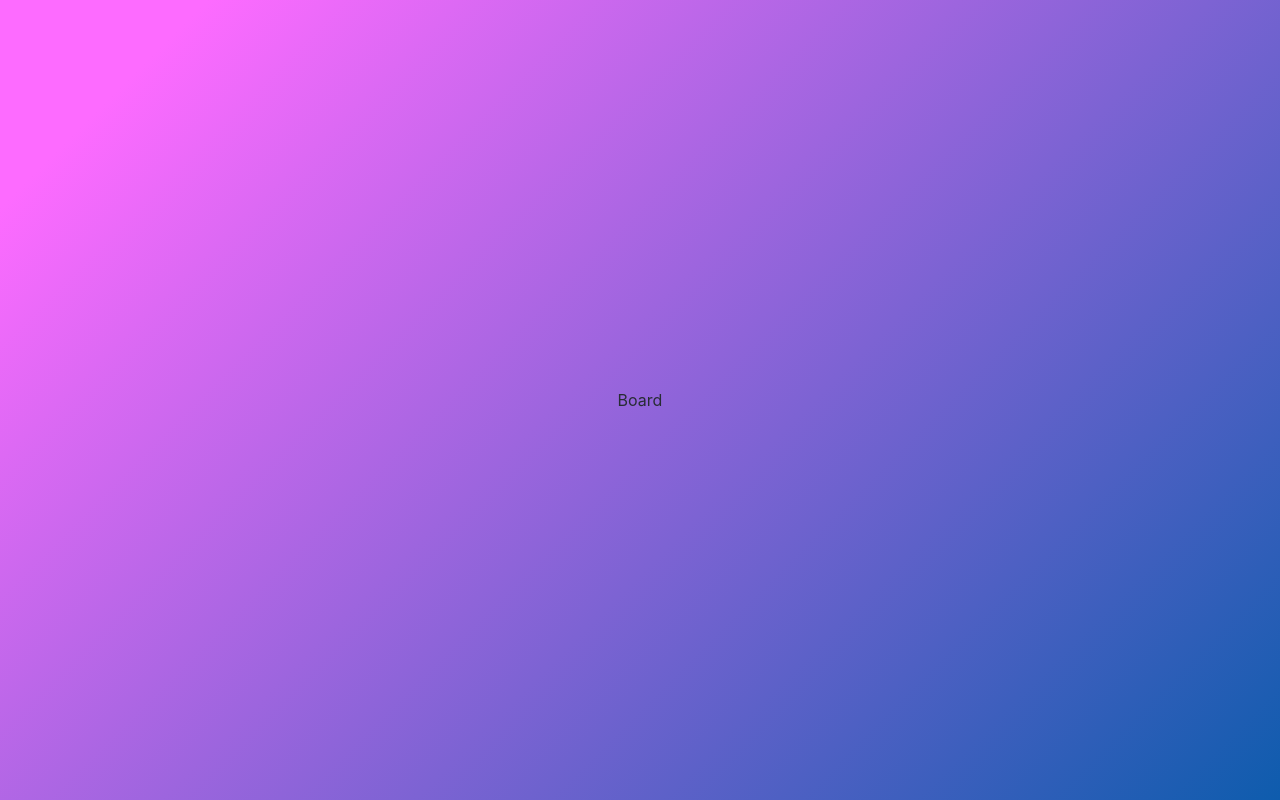
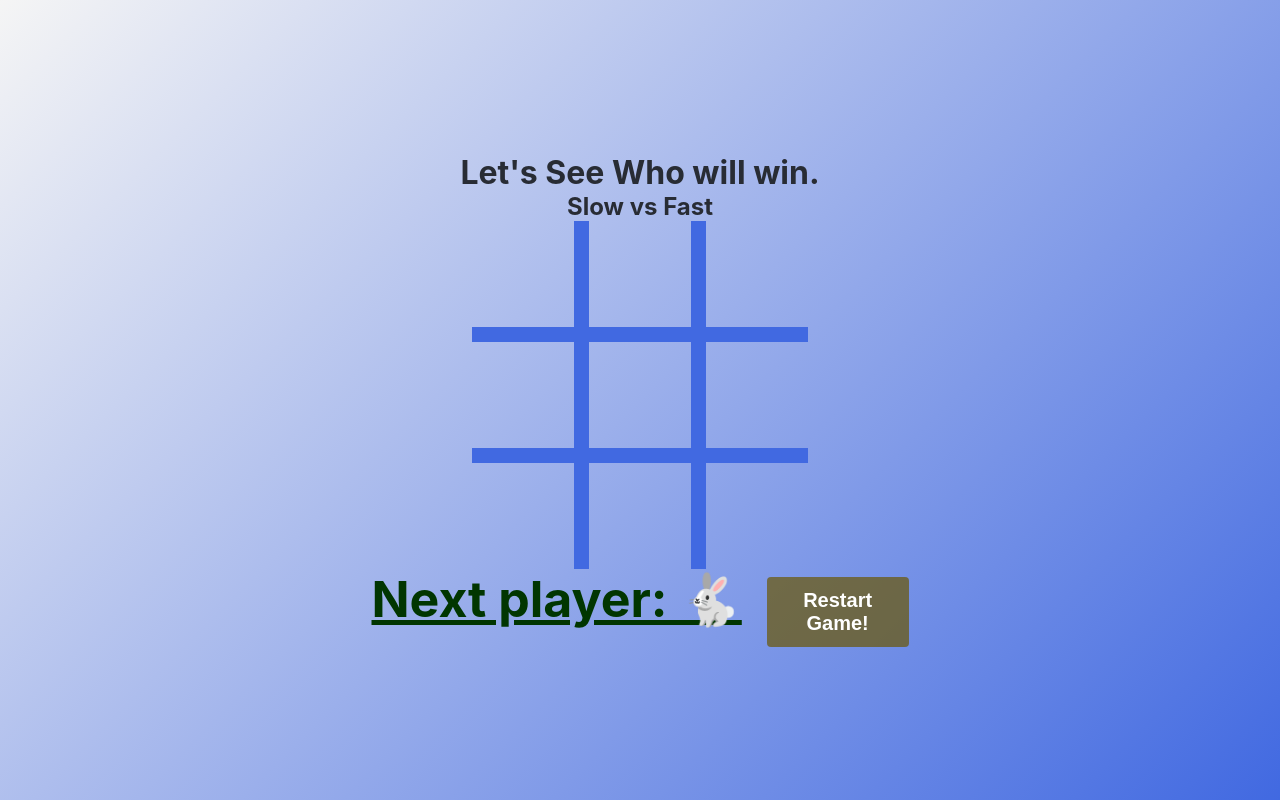
Before and after one commit to nmewada01/tic-tack-toe-rabbit-turtle-race, a React (Create React App) app: page / in a window 1280 px wide. Built offline with nearby package versions, Linux system fonts and the light colour scheme.

Commit message:
add board component and modify css for Good UI

```diff
--- a/src/App.css
+++ b/src/App.css
@@ -1,28 +1,22 @@
+* {
+  margin: 0;
+  padding: 0;
+}
 .App {
   text-align: center;
   align-items: center;
   justify-content: center;
   display: flex;
   flex-direction: column;
-  background-image: linear-gradient(135deg, #fd6bff 10%, #0e5cad 100%);
+  background-image: linear-gradient(135deg, whitesmoke, royalblue);
   color: #282c34;
   min-height: 100vh;
 }
 
-.heading {
-  font-size: 50px;
-}
-
-.squarestyle {
-  min-width: 60px;
-  min-height: 60px;
-  font-size: 50px;
+.boardStyle {
   text-align: center;
-  color: blue;
-  /* color: #0e5cad; */
-  /* color: #282c34; */
   font-weight: bolder;
-  padding: 30px;
+  padding: 1rem;
 }
 
 .jc-center {
@@ -35,16 +29,16 @@
 }
 
 .b-bottom-right {
-  border-right: 15px solid #530ead;
-  border-bottom: 15px solid #530ead;
+  border-right: 15px solid royalblue;
+  border-bottom: 15px solid royalblue;
 }
 
 .b-bottom {
-  border-bottom: 15px solid #530ead;
+  border-bottom: 15px solid royalblue;
 }
 
 .b-right {
-  border-right: 15px solid #530ead;
+  border-right: 15px solid royalblue;
 }
 
 button {
--- a/src/App.js
+++ b/src/App.js
@@ -4,6 +4,8 @@ import Board from './Components/Board';
 function App() {
   return (
     <div className="App">
+      <h1>Let's See Who will win.</h1>
+      <h2>Slow vs Fast</h2>
       <Board />
     </div>
   );
--- a/src/Components/Board.jsx
+++ b/src/Components/Board.jsx
@@ -1,9 +1,108 @@
-import React from 'react'
+import React, { useState } from "react";
+import Square from "./Square";
 
 const Board = () => {
+  const [board, setBoard] = React.useState(Array(9).fill(null));
+  const [check, setCheck] = useState(true);
+
+  const handleClick = (index) => {
+    if (calculateWinner(board) || board[index]) return;
+    board[index] = check ? "🐇" : "🐢";
+    setBoard(board);
+    setCheck(!check);
+  };
+
+  const winner = calculateWinner(board);
+  let status;
+  if (winner) status = `Winner: ${winner}`;
+  else status = `Next player: ${check ? "🐇" : "🐢"}`;
+
+  const handleRestart = () => {
+    setCheck(true);
+    setBoard(Array(9).fill(null));
+  };
+
+  function calculateWinner(board) {
+    const pattern = [
+      [0, 1, 2],
+      [3, 4, 5],
+      [6, 7, 8],
+      [0, 3, 6],
+      [1, 4, 7],
+      [2, 5, 8],
+      [0, 4, 8],
+      [2, 4, 6],
+    ];
+
+    for (let i = 0; i < pattern.length; i++) {
+      const [a, b, c] = pattern[i];
+      if (board[a] && board[a] === board[b] && board[a] === board[c])
+        return board[a];
+    }
+    return null;
+  }
+
   return (
-    <div>Board</div>
-  )
-}
+    <div className="board">
+      <div className="row jc-center">
+        <Square
+          className="b-bottom-right"
+          value={board[0]}
+          onClick={() => handleClick(0)}
+        />
+        <Square
+          className="b-bottom-right"
+          value={board[1]}
+          onClick={() => handleClick(1)}
+        />
+        <Square
+          className="b-bottom"
+          value={board[2]}
+          onClick={() => handleClick(2)}
+        />
+      </div>
+      <div className="row jc-center">
+        <Square
+          className="b-bottom-right"
+          value={board[3]}
+          onClick={() => handleClick(3)}
+        />
+        <Square
+          className="b-bottom-right"
+          value={board[4]}
+          onClick={() => handleClick(4)}
+        />
+        <Square
+          className="b-bottom"
+          value={board[5]}
+          onClick={() => handleClick(5)}
+        />
+      </div>
+      <div className="row jc-center">
+        <Square
+          className="b-right"
+          value={board[6]}
+          onClick={() => handleClick(6)}
+        />
+        <Square
+          className="b-right"
+          value={board[7]}
+          onClick={() => handleClick(7)}
+        />
+        <Square value={board[8]} onClick={() => handleClick(8)} />
+      </div>
+      <div className="lastlines">
+        <div className="status">
+          <u> {status} </u>
+        </div>
+        <div>
+          <button className="restart" onClick={handleRestart}>
+            Restart Game!
+          </button>
+        </div>
+      </div>
+    </div>
+  );
+};
 
-export default Board
+export default Board;
--- a/src/Components/Square.jsx
+++ b/src/Components/Square.jsx
@@ -2,8 +2,8 @@ import React from "react";
 
 const Square = (props) => {
   const classes = props.className
-    ? `${props.className} squarestyle`
-    : "squarestyle";
+    ? `${props.className} boardStyle`
+    : "boardStyle";
   return (
     <div className={classes}>
       <button className="square" onClick={props.onClick}>
```
